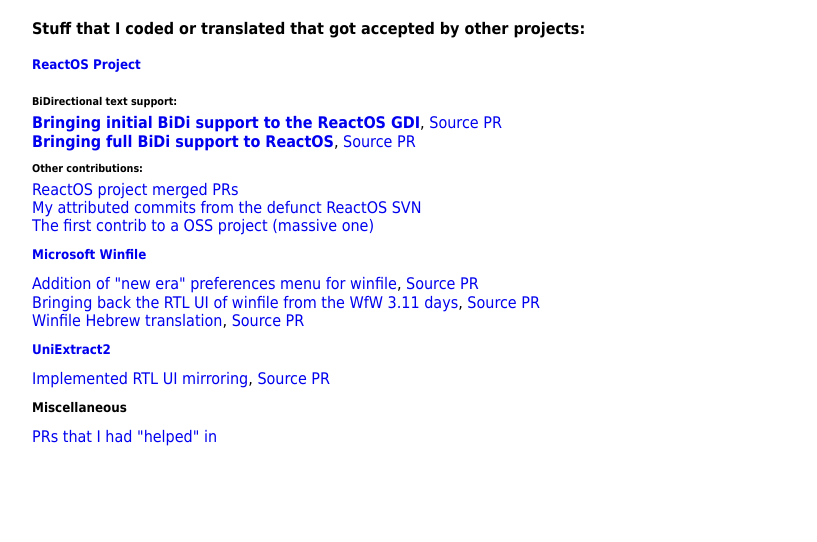
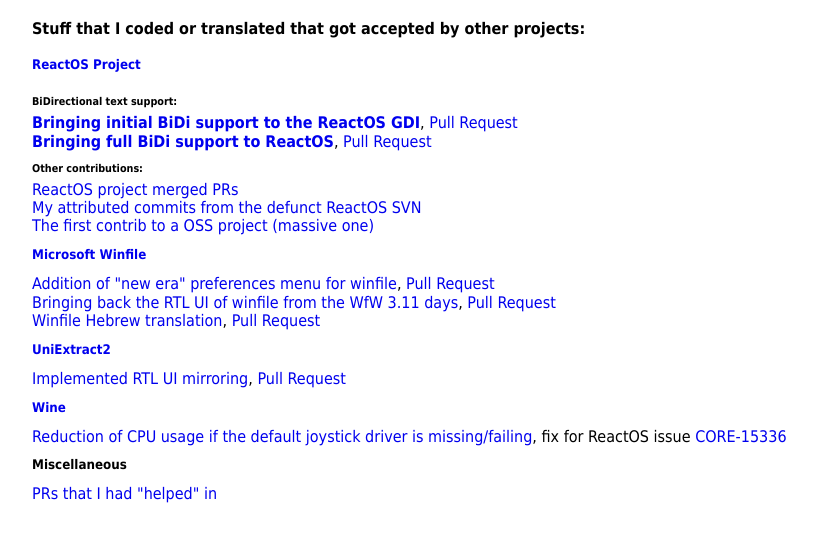
Before and after one commit to peterooch/peterooch.github.io, a Jekyll site: the page built from commits.html, in a window 1280 px wide. Shown: the top 542 px of the page, without its empty margins (96-913 px from the left). Built offline with Jekyll 4.4.1, drawn with Linux system fonts in a browser that asks for light colours.

Commit message:
Update commits page

```diff
--- a/commits.html
+++ b/commits.html
@@ -5,17 +5,19 @@
 <h4>Stuff that I coded or translated that got accepted by other projects:</h4><br/>
 <h5><a href="https://reactos.org">ReactOS Project</a></h5><br/>
 <h6>BiDirectional text support:</h6><br/>
-<b><a href="https://github.com/reactos/reactos/commit/a4a59ad4137fbf959d2cc7972ef4a5e33f6a80aa">Bringing initial BiDi support to the ReactOS GDI</a></b>,&nbsp;<a href="https://github.com/reactos/reactos/pull/534">Source PR</a><br/>
-<b><a href="https://github.com/reactos/reactos/commit/e7d2bbe726f605d0a0c69f3e2add6ee84bba8124">Bringing full BiDi support to ReactOS</a></b>,&nbsp;<a href="https://github.com/reactos/reactos/pull/738">Source PR</a><br/>
+<b><a href="https://github.com/reactos/reactos/commit/a4a59ad4137fbf959d2cc7972ef4a5e33f6a80aa">Bringing initial BiDi support to the ReactOS GDI</a></b>,&nbsp;<a href="https://github.com/reactos/reactos/pull/534">Pull Request</a><br/>
+<b><a href="https://github.com/reactos/reactos/commit/e7d2bbe726f605d0a0c69f3e2add6ee84bba8124">Bringing full BiDi support to ReactOS</a></b>,&nbsp;<a href="https://github.com/reactos/reactos/pull/738">Pull Request</a><br/>
 <h6>Other contributions:</h6><br/>
 <a href="https://github.com/pulls?utf8=%E2%9C%93&q=is%3Apr+author%3Apeterooch+archived%3Afalse+is%3Amerged&user=reactos">ReactOS project merged PRs</a><br/>
 <a href="https://github.com/reactos/reactos/search?utf8=%E2%9C%93&q=baruch+rutman&type=Commits">My attributed commits from the defunct ReactOS SVN</a><br/>
 <a href="https://github.com/reactos/reactos/commit/9ba418e493266678228200c97fd2ddcce2bd2df8">The first contrib to a OSS project (massive one)</a><br/>
 <h5><a href="https://github.com/Microsoft/winfile">Microsoft Winfile</a></h5><br/>
-<a href="https://github.com/Microsoft/winfile/commit/5d3076cf6230c38d07534b8ade614523941a62be">Addition of "new era" preferences menu for winfile</a>,&nbsp;<a href="https://github.com/Microsoft/winfile/pull/121">Source PR</a><br/>
-<a href="https://github.com/Microsoft/winfile/commit/10b8a100d2eedbe4f1e6660d7da643ff7fd735ac">Bringing back the RTL UI of winfile from the WfW 3.11 days</a>,&nbsp;<a href="https://github.com/Microsoft/winfile/pull/166">Source PR</a><br/>
-<a href="https://github.com/Microsoft/winfile/commit/42fd1aaa677b4ce0e6223e190cc2ad3c12408aa1">Winfile Hebrew translation</a>,&nbsp;<a href="https://github.com/Microsoft/winfile/pull/148">Source PR</a><br/>
+<a href="https://github.com/Microsoft/winfile/commit/5d3076cf6230c38d07534b8ade614523941a62be">Addition of "new era" preferences menu for winfile</a>,&nbsp;<a href="https://github.com/Microsoft/winfile/pull/121">Pull Request</a><br/>
+<a href="https://github.com/Microsoft/winfile/commit/10b8a100d2eedbe4f1e6660d7da643ff7fd735ac">Bringing back the RTL UI of winfile from the WfW 3.11 days</a>,&nbsp;<a href="https://github.com/Microsoft/winfile/pull/166">Pull Request</a><br/>
+<a href="https://github.com/Microsoft/winfile/commit/42fd1aaa677b4ce0e6223e190cc2ad3c12408aa1">Winfile Hebrew translation</a>,&nbsp;<a href="https://github.com/Microsoft/winfile/pull/148">Pull Request</a><br/>
 <h5><a href="https://github.com/Bioruebe/UniExtract2">UniExtract2</a></h5><br/>
-<a href="https://github.com/Bioruebe/UniExtract2/commit/14b9c27d964bf97a0cfd45a93b7b9fd0225266b0">Implemented RTL UI mirroring</a>,&nbsp;<a href="https://github.com/Bioruebe/UniExtract2/pull/84">Source PR</a><br/>
+<a href="https://github.com/Bioruebe/UniExtract2/commit/14b9c27d964bf97a0cfd45a93b7b9fd0225266b0">Implemented RTL UI mirroring</a>,&nbsp;<a href="https://github.com/Bioruebe/UniExtract2/pull/84">Pull Request</a><br/>
+<h5><a href="https://www.winehq.org/">Wine</a></h5><br/>
+<a href="https://source.winehq.org/git/wine.git/commit/ebae298aa4d2711fef35d4ac60c6012438f36d61">Reduction of CPU usage if the default joystick driver is missing/failing</a>,&nbsp;fix for ReactOS issue <a href="https://jira.reactos.org/browse/CORE-15336">CORE-15336</a><br/>
 <h5>Miscellaneous</h5><br/>
 <a href="https://github.com/pulls?utf8=%E2%9C%93&q=is%3Apr+archived%3Afalse+is%3Amerged+mentions%3Apeterooch+">PRs that I had "helped" in</a><br/>
```
